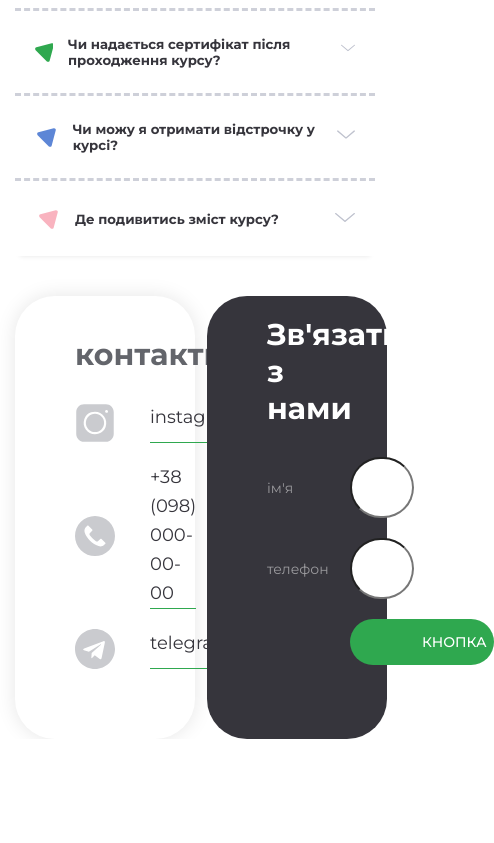
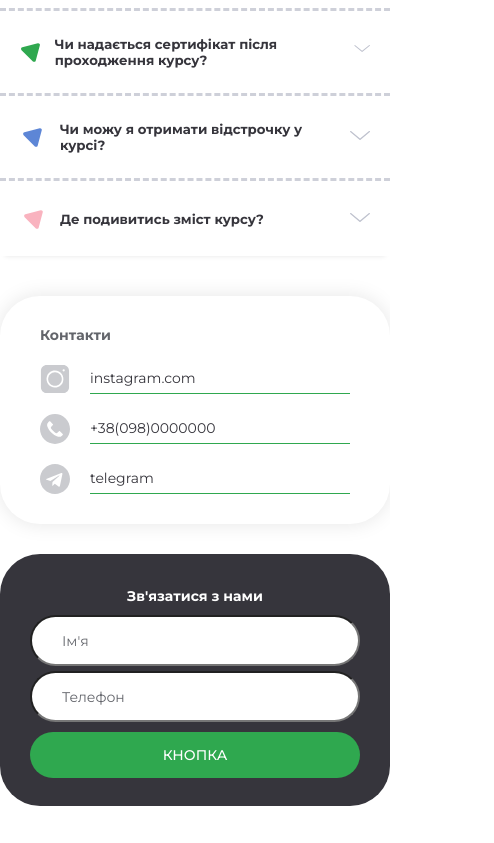
Before and after one commit to anna-okhrimenko/course, a website: page dev/index.html in a window 390 px wide. Shown: the part 8273-9116 px from the top of the page, 494 px wide, since content can reach past the window. Before the commit the page ends 9012 px from the top, so only its background shows below. Drawn offline with nearby package versions, Linux system fonts and the light colour scheme; files that its build step writes are made by us from their sources.

Commit message:
contacts mobile

```diff
--- a/dev/assets/js/custom.js
+++ b/dev/assets/js/custom.js
@@ -43,7 +43,7 @@ $(document).ready(function () {
     slidesToScroll: 1,
     responsive: [
       {
-        breakpoint: 768,
+        breakpoint: 769,
         settings: {
           arrows: true,
           centerMode: true,
--- a/dev/sass/contacts.scss
+++ b/dev/sass/contacts.scss
@@ -1,6 +1,8 @@
 .contacts {
+    padding: 0;
     display: flex;
     gap: 30px;
+    margin-bottom: 40px;
     & > div {
         width: 50%;
     }
@@ -16,6 +18,10 @@
             text-decoration: none;
             color: #36353C;
             margin-bottom: 20px;
+            &:last-child {
+                margin-bottom: 0;
+            }
+
             img {
                 margin-right: 35px;
             }
@@ -55,6 +61,7 @@
         }
 
         label {
+            text-transform: capitalize;
             color: hsla(0, 0%, 100%, 0.5);
             font-size: 14px;
             font-weight: 400;
@@ -69,9 +76,18 @@
             font-weight: 500;
             font-size: 18px;
             line-height: 22px;
+
+            &::placeholder {
+                font-size: 0;
+            }
+
+            &:focus-visible {
+                outline: 1px #2FA84F solid;
+            }
         }
         button {
             width: 100%;
+            line-height: 22px;
         }
 
     }
--- a/dev/sass/media/_media_max_width576.scss
+++ b/dev/sass/media/_media_max_width576.scss
@@ -190,4 +190,14 @@
 
         }
     }
+
+
+    .contacts {
+        flex-direction: column;
+        align-items: center;
+        gap: 30px;
+        & > div {
+            width: 100%;
+        }
+    }
 }
--- a/dev/sass/media/_media_max_width768.scss
+++ b/dev/sass/media/_media_max_width768.scss
@@ -84,6 +84,9 @@
 
 
     .faq {
+        .container {
+            padding: 0;
+        }
         h2 {
             font-size: 24px;
             margin-bottom: 30px;
@@ -125,4 +128,37 @@
             }
         }
     }
+
+
+    .contacts {
+
+        .contacts-card {
+            padding: 30px 40px;
+
+            a {
+                img {
+                    margin-right: 20px;
+                    width: 30px;
+                }
+                span {
+                    font-size: 14px;
+                }
+            }
+        }
+        h3 {
+            font-size: 14px;
+            margin-bottom: 20px;
+        }
+
+        .connect-card {
+            h3 {
+                margin-bottom: 10px;
+            }
+            input {
+                padding: 12.5px 30px;
+                font-size: 16px;
+            }
+
+        }
+    }
 }
--- a/dev/sass/media/_media_max_width991.scss
+++ b/dev/sass/media/_media_max_width991.scss
@@ -289,5 +289,39 @@
 
     .contacts {
         gap: 12px;
+
+        .contacts-card {
+            padding: 30px 45px;
+        }
+        .connect-card {
+            padding: 33px 30px 28px;
+            h3 {
+                text-align: center;
+            }
+
+            form {
+                gap: 0;
+                .form-input {
+                    margin-bottom: 10px;
+                    &:first-child {
+                        margin-bottom: 5px;
+                    }
+                    &:last-child {
+                        margin-bottom: 0;
+                    }
+                }
+                label {
+                    display: none;
+                }
+
+                input::placeholder {
+                    color: #63656B;
+                    font-size: 14px;
+                    font-weight: 400;
+                    text-transform: capitalize;
+                }
+            }
+
+        }
     }
 }
--- a/dev/templates/contacts.html
+++ b/dev/templates/contacts.html
@@ -1,8 +1,8 @@
 <div class="contacts container">
     <div class="contacts-card">
-        <h3>контакти</h3>
+        <h3>Контакти</h3>
         <a href="#"><img src="assets/img/instagram-icon.svg" alt="instagram-icon"><span>instagram.com</span></a>
-        <a href="tel:098-00-00-00"><img src="assets/img/phone-icon.svg" alt="phone-icon"><span> +38 (098) 000-00-00</span></a>
+        <a href="tel:098-00-00-000"><img src="assets/img/phone-icon.svg" alt="phone-icon"><span> +38(098)0000000</span></a>
         <a href="#"><img src="assets/img/telegram-icon.svg" alt="telegram-icon"><span>telegram</span></a>
     </div>
     <div class="connect-card">
@@ -10,11 +10,11 @@
         <form action="connect-with_us">
             <div class="form-input">
                 <label for="name">ім'я</label>
-                <input type="text" id="name" name="name" >
+                <input type="text" id="name" name="name" placeholder="ім'я" >
             </div>
             <div class="form-input">
                 <label for="phone">телефон</label>
-                <input type="phone" id="phone" name="phone" >
+                <input type="phone" id="phone" name="phone" placeholder="телефон" >
             </div>
             <div class="form-input">
                 <label for="name"></label>
--- a/docs/assets/js/custom.js
+++ b/docs/assets/js/custom.js
@@ -43,7 +43,7 @@ $(document).ready(function () {
     slidesToScroll: 1,
     responsive: [
       {
-        breakpoint: 768,
+        breakpoint: 769,
         settings: {
           arrows: true,
           centerMode: true,
```
Also changed, not shown: docs/index.html (+4 -4 lines), docs/style.css, docs/style.min.css, 1 other file.
